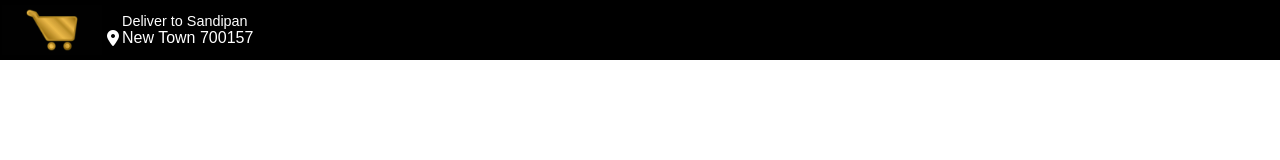
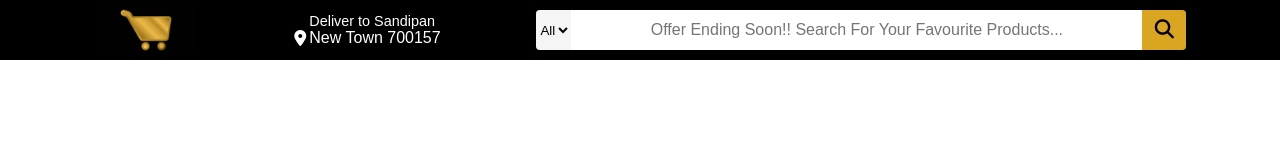
Before and after one commit to SandipanPasari/E-com, a plain HTML site: page index.html in a window 1280 px wide. Drawn offline with Linux system fonts and the light colour scheme.

Commit message:
change in navbar

```diff
--- a/index.html
+++ b/index.html
@@ -24,7 +24,13 @@
                     <p class="addsecond">New Town 700157</p>
                 </div>
             </div>
-
+            <div class="navsearch">
+                <select class="search-select">
+                    <option>All</option>
+                </select>
+                <input type="text" placeholder="Offer Ending Soon!! Search For Your Favourite Products..." class="search-input">
+                <div class="search-icon"><i class="fa-solid fa-magnifying-glass"></i></div>
+            </div>
         </div>
     </header>
 </body>
--- a/style.css
+++ b/style.css
@@ -9,6 +9,7 @@
     background-color: #000000;
     color: white;
     display: flex;
+    justify-content: space-evenly;
     align-items: center;
 }
 
@@ -49,3 +50,40 @@
     display: flex;
     align-items: center;
 }
+
+.navsearch {
+    display: flex;
+    justify-content: space-evenly;
+    background-color: green;
+    width: 650px;
+    height: 40px;
+    border-radius: 4px;
+}
+
+.search-select {
+    background-color: whitesmoke;
+    height: 40px;
+    text-align: center;
+    border: none;
+    border-top-left-radius: 4px;
+    border-bottom-left-radius: 4px;
+}
+
+.search-input {
+    width: 100%;
+    font-size: 1rem;
+    text-align: center;
+    border: none;
+}
+
+.search-icon{
+    width: 50px;
+    display: flex;
+    justify-content: center;
+    align-items: center;
+    font-size: 1.2rem;
+    background-color: goldenrod;
+    border-top-right-radius: 4px;
+    border-bottom-right-radius: 4px;
+    color: black;
+}
```
